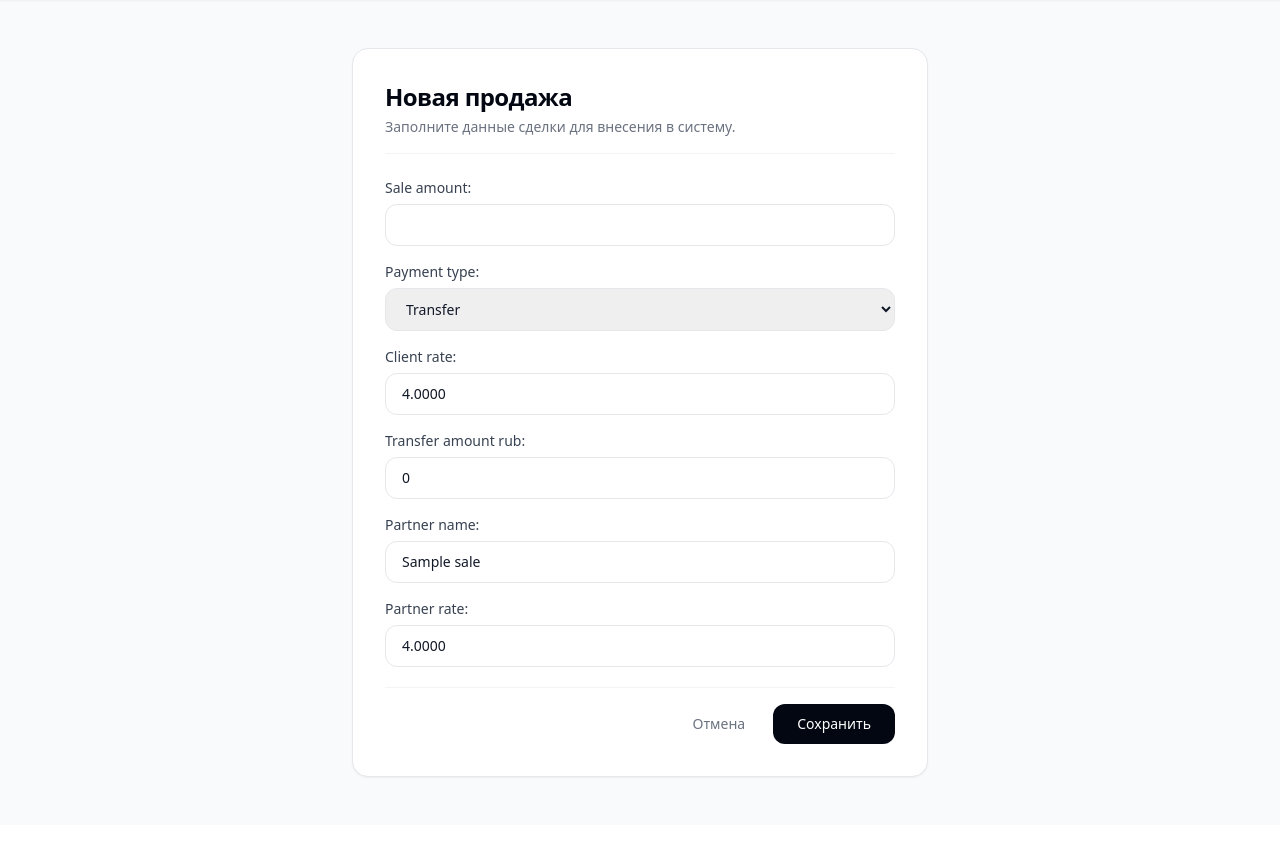
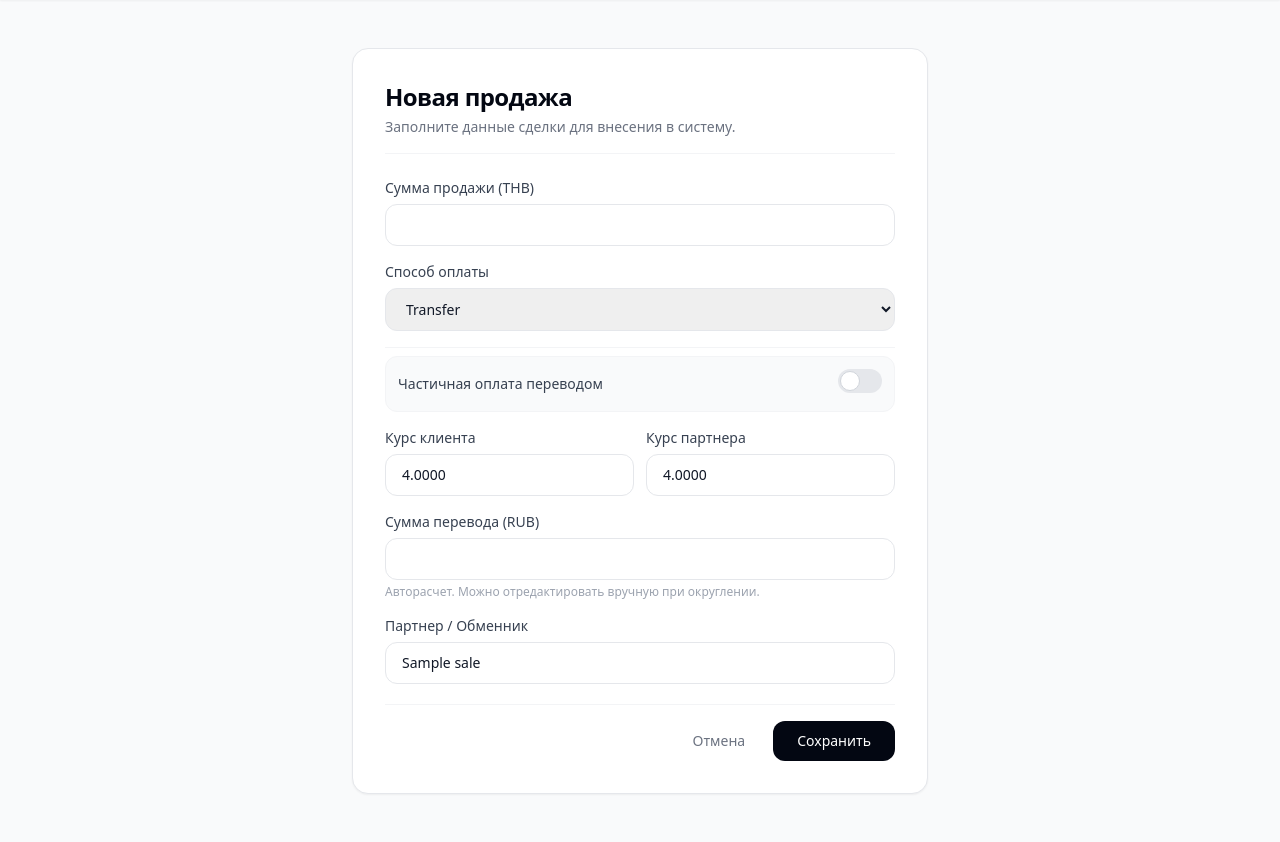
Before and after one commit to fugu69/ultima-finance, a Django app: page /sale/create/ in a window 1280 px wide. Shown: the part 61-903 px from the top of the page. Before the commit the page ends 839 px from the top, so only its background shows below. Run offline with Django 5.2, Linux system fonts and the light colour scheme; a user stored in the database is signed in; tables that the repository leaves empty hold one stand-in row (values such as "Sample post"); parts of the project's set-up code (start-up, migrations or seed data) failed here and were passed over; some libraries are stand-ins or nearby versions.

Commit message:
refactor(templates/sale_create): make clean design for partial transfer payment

```diff
--- a/templates/finance/sale_create.html
+++ b/templates/finance/sale_create.html
@@ -18,7 +18,62 @@
             {% csrf_token %}
 
             <div class="space-y-4">
-                {{ form.as_p }}
+                <!-- Общая сумма продажи -->
+                <div>
+                    <label for="id_sale_amount">Сумма продажи (THB)</label>
+                    {{ form.sale_amount }}
+                    {% if form.sale_amount.errors %}<p class="text-xs text-red-500 mt-1">{{ form.sale_amount.errors.0 }}</p>{% endif %}
+                </div>
+
+                <!-- Способ оплаты -->
+                <div>
+                    <label for="id_payment_type">Способ оплаты</label>
+                    {{ form.payment_type }}
+                    {% if form.payment_type.errors %}<p class="text-xs text-red-500 mt-1">{{ form.payment_type.errors.0 }}</p>{% endif %}
+                </div>
+
+                <!-- БЛОК ДЛЯ ТРАНСФЕРА / ПЕРЕВОДА -->
+                <div id="transfer_section" class="space-y-4 pt-2 border-t border-gray-100 hidden">
+
+                    <!-- Переключатель (Тоггл) Частичной оплаты -->
+                    <div class="flex items-center justify-between bg-gray-50 p-3 rounded-xl border border-gray-100">
+                        <span class="text-sm font-medium text-gray-700">Частичная оплата переводом</span>
+                        <label class="relative inline-flex items-center cursor-pointer">
+                            <input type="checkbox" id="toggle_partial_payment" class="sr-only peer">
+                            <div class="w-11 h-6 bg-gray-200 peer-focus:outline-none rounded-full peer peer-checked:after:translate-x-full peer-checked:after:border-white after:content-[''] after:absolute after:top-[2px] after:left-[2px] after:bg-white after:border-gray-300 after:border after:rounded-full after:h-5 after:w-5 after:transition-all peer-checked:bg-gray-950"></div>
+                        </label>
+                    </div>
+
+                    <!-- Окно для ввода суммы безналичной части в THB -->
+                    <div id="partial_amount_block" class="bg-amber-50/50 p-4 rounded-xl border border-amber-200/60 hidden">
+                        <label for="id_transfer_thb_amount" class="text-amber-900">Сумма к переводу (THB)</label>
+                        <input type="number" id="id_transfer_thb_amount" step="any" placeholder="Сколько бат переводит клиент" class="bg-white">
+                        <p class="text-xs text-amber-700 mt-1">Остаток суммы будет посчитан как наличные в кассу.</p>
+                    </div>
+
+                    <!-- Курсы и Расчет Рублей -->
+                    <div class="grid grid-cols-2 gap-3">
+                        <div>
+                            <label for="id_client_rate">Курс клиента</label>
+                            {{ form.client_rate }}
+                        </div>
+                        <div>
+                            <label for="id_partner_rate">Курс партнера</label>
+                            {{ form.partner_rate }}
+                        </div>
+                    </div>
+
+                    <div>
+                        <label for="id_transfer_amount_rub">Сумма перевода (RUB)</label>
+                        {{ form.transfer_amount_rub }}
+                        <p class="text-xs text-gray-400 mt-1">Авторасчет. Можно отредактировать вручную при округлении.</p>
+                    </div>
+
+                    <div>
+                        <label for="id_partner_name">Партнер / Обменник</label>
+                        {{ form.partner_name }}
+                    </div>
+                </div>
             </div>
 
             <div class="flex items-center justify-end gap-3 pt-4 border-t border-gray-100 mt-6">
@@ -37,85 +92,83 @@
     </div>
 
 </div>
+
 <script>
-    document.addEventListener("DOMContentLoaded", function() {
-        // Находим селект с типом оплаты
+    document.addEventListener("DOMContentLoaded", function () {
         const paymentTypeSelect = document.getElementById("id_payment_type");
+        const togglePartial = document.getElementById("toggle_partial_payment");
 
-        // Находим сами поля (и их родительские контейнеры - div или p, чтобы скрыть поле вместе с лейблом)
-        const partnerNameField = document.getElementById("id_partner_name").parentNode;
-        const clientRateField = document.getElementById("id_client_rate").parentNode;
-        const partnerRateField = document.getElementById("id_partner_rate").parentNode;
+        const saleAmountInput = document.getElementById("id_sale_amount");
+        const transferThbInput = document.getElementById("id_transfer_thb_amount");
+        const clientRateInput = document.getElementById("id_client_rate");
+        const transferRubInput = document.getElementById("id_transfer_amount_rub");
 
-        const transferFields = [partnerNameField, clientRateField, partnerRateField];
+        const transferSection = document.getElementById("transfer_section");
+        const partialAmountBlock = document.getElementById("partial_amount_block");
 
-        // Функция переключения видимости
-        function toggleTransferFields() {
-            if (paymentTypeSelect.value === "TR") {
-                transferFields.forEach(field => field.style.display = "block");
+        // 1. Показ/скрытие блоков
+        function updateVisibility() {
+            const isTransfer = paymentTypeSelect.value === "TR";
+
+            // Скрываем/показываем весь блок перевода
+            if (isTransfer) {
+                transferSection.classList.remove("hidden");
             } else {
-                transferFields.forEach(field => field.style.display = "none");
+                transferSection.classList.add("hidden");
             }
+
+            // Показываем окно частичной оплаты, если переключатель активен
+            if (isTransfer && togglePartial.checked) {
+                partialAmountBlock.classList.remove("hidden");
+            } else {
+                partialAmountBlock.classList.add("hidden");
+            }
+
+            recalculateRubles();
         }
 
-        // Запускаем при загрузке страницы (чтобы сработало для нашей "липкой" формы)
-        if (paymentTypeSelect) {
-            toggleTransferFields();
-            // Вешаем слушатель на изменение селекта
-            paymentTypeSelect.addEventListener("change", toggleTransferFields);
-        }
-    });
+        // 2. Расчет рублей к переводу
+        function recalculateRubles() {
+            if (paymentTypeSelect.value !== "TR") return;
 
-    document.addEventListener("DOMContentLoaded", function () {
-        const paymentTypeSelect = document.getElementById("id_payment_type");
+            const totalSaleThb = parseFloat(saleAmountInput.value) || 0;
+            const clientRate = parseFloat(clientRateInput.value) || 0;
 
-        const saleAmountInput = document.getElementById("id_sale_amount");
-        const clientRateInput = document.getElementById("id_client_rate");
-        const transferAmountInput = document.getElementById("id_transfer_amount_rub");
+            let thbToConvert = totalSaleThb;
+            if (togglePartial.checked) {
+                // Берем введенную сумму. Если пусто — будет 0.
+                thbToConvert = parseFloat(transferThbInput.value) || 0;
+            } else {
+                // Если тумблер выключен, скрытое поле дублирует общую сумму
+                transferThbInput.value = totalSaleThb || "";
+            }
 
-        const partnerNameField = document.getElementById("id_partner_name").parentNode;
-        const clientRateField = document.getElementById("id_client_rate").parentNode;
-        const partnerRateField = document.getElementById("id_partner_rate").parentNode;
-        const transferAmountField = document.getElementById("id_transfer_amount_rub").parentNode;
-
-        const transferFields = [
-            partnerNameField,
-            clientRateField,
-            partnerRateField,
-            transferAmountField,
-        ];
-
-        function toggleTransferFields() {
-            const isTransfer = paymentTypeSelect.value === "TR";
-
-            transferFields.forEach(field => {
-                field.style.display = isTransfer ? "block" : "none";
-            });
-
-            if (isTransfer) {
-                updateTransferAmount();
-            }
+            const calculatedRubles = thbToConvert * clientRate;
+            // Если итоговая сумма больше 0, показываем ее. Иначе — оставляем поле пустым.
+            transferRubInput.value = calculatedRubles ? Math.round(calculatedRubles) : "";
         }
 
-        function updateTransferAmount() {
-            const saleAmount = parseFloat(saleAmountInput.value) || 0;
-            const clientRate = parseFloat(clientRateInput.value) || 0;
-
-            const transferAmount = saleAmount * clientRate;
-
-            transferAmountInput.value = Math.round(transferAmount);
+        // Слушатели событий
+        if (paymentTypeSelect) {
+            paymentTypeSelect.addEventListener("change", updateVisibility);
         }
 
-        if (paymentTypeSelect) {
-            toggleTransferFields();
-
-            paymentTypeSelect.addEventListener("change", toggleTransferFields);
+        if (togglePartial) {
+            togglePartial.addEventListener("change", function() {
+                // ИСПРАВЛЕНИЕ: Очищаем поле именно в момент включения тумблера
+                if (this.checked) {
+                    transferThbInput.value = "";
+                }
+                updateVisibility();
+            });
         }
 
-        if (saleAmountInput && clientRateInput && transferAmountInput) {
-            saleAmountInput.addEventListener("input", updateTransferAmount);
-            clientRateInput.addEventListener("input", updateTransferAmount);
-        }
+        if (saleAmountInput) saleAmountInput.addEventListener("input", recalculateRubles);
+        if (clientRateInput) clientRateInput.addEventListener("input", recalculateRubles);
+        if (transferThbInput) transferThbInput.addEventListener("input", recalculateRubles);
+
+        // Инициализация при загрузке
+        updateVisibility();
     });
 </script>
 {% endblock content %}
```
